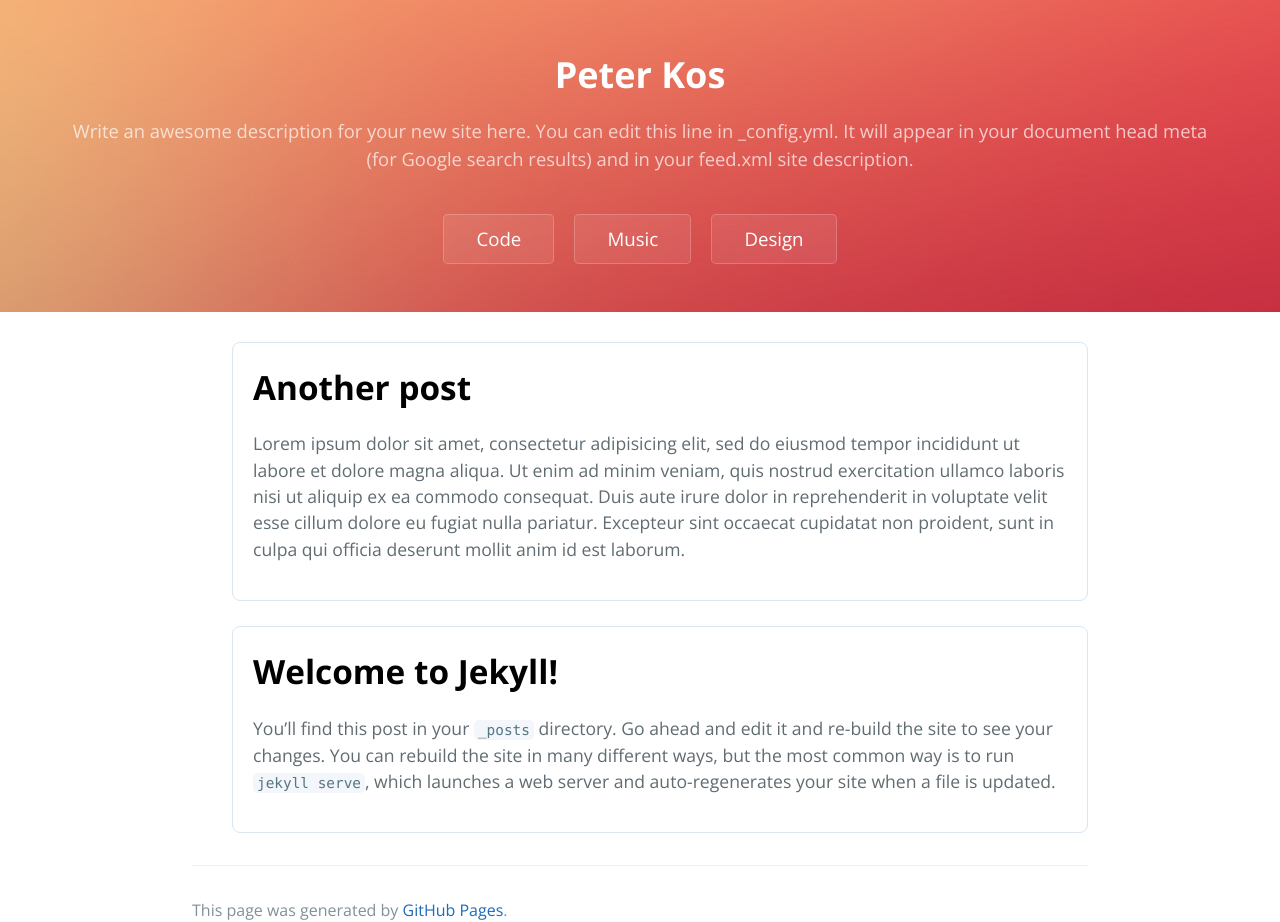
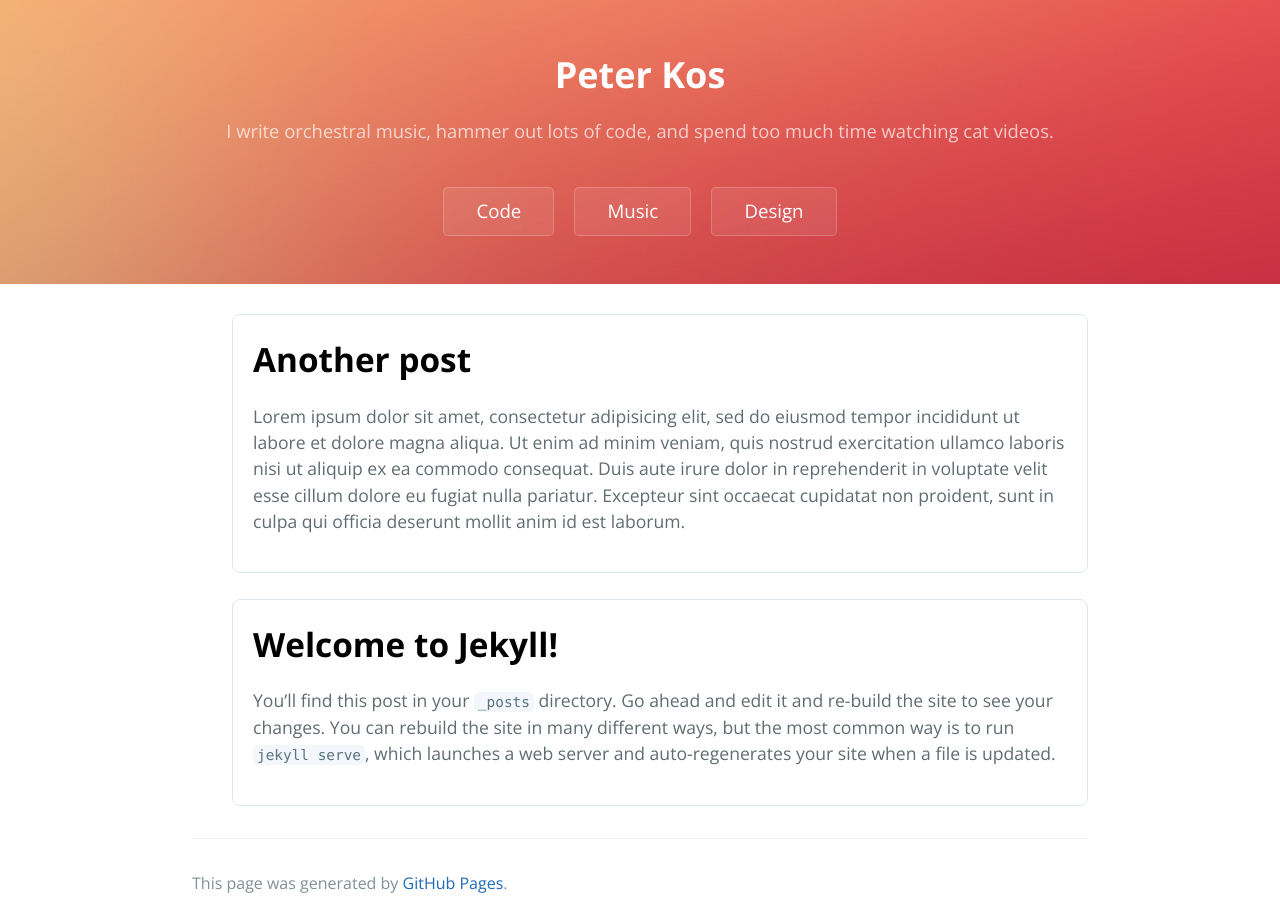
Before and after one commit to peterkos/peterkos.github.io, a Jekyll site: the page built from index.md, in a window 1280 px wide. Built offline with Jekyll 4.4.1, drawn with Linux system fonts in a browser that asks for light colours; after the commit the page ends 900 px from its top, so only the background shows below that.

Commit message:
Added description, removed shortdescription param

```diff
--- a/_config.yml
+++ b/_config.yml
@@ -15,11 +15,7 @@
 # in the templates via {{ site.myvariable }}.
 title: Peter Kos
 email: peterkos@uw.edu
-description: > # this means to ignore newlines until "baseurl:"
- Write an awesome description for your new site here. You can edit this
- line in _config.yml. It will appear in your document head meta (for
- Google search results) and in your feed.xml site description.
-shortdescription: This is a shorter description.
+description: I write orchestral music, hammer out lots of code, and spend too much time watching cat videos.
 baseurl: "" # the subpath of your site, e.g. /blog
 url: "" # the base hostname & protocol for your site, e.g. http://example.com
 github_username:  peterkos
--- a/_layouts/post.html
+++ b/_layouts/post.html
@@ -15,7 +15,7 @@
 			<a href="/index.html">
 				<h1 class="project-name">{{ site.title | default: site.github.repository_name }}</h1>
 			</a>
-			<h2 class="project-tagline-short">{{ site.shortdescription | default: site.github.project_tagline }}</h2>
+			<h2 class="project-tagline-short">{{ site.description | default: site.github.project_tagline }}</h2>
 			<!-- Page -->
 			<div class="links">
 				<a href="/_code/code.html" class="btn">Code</a>
```
